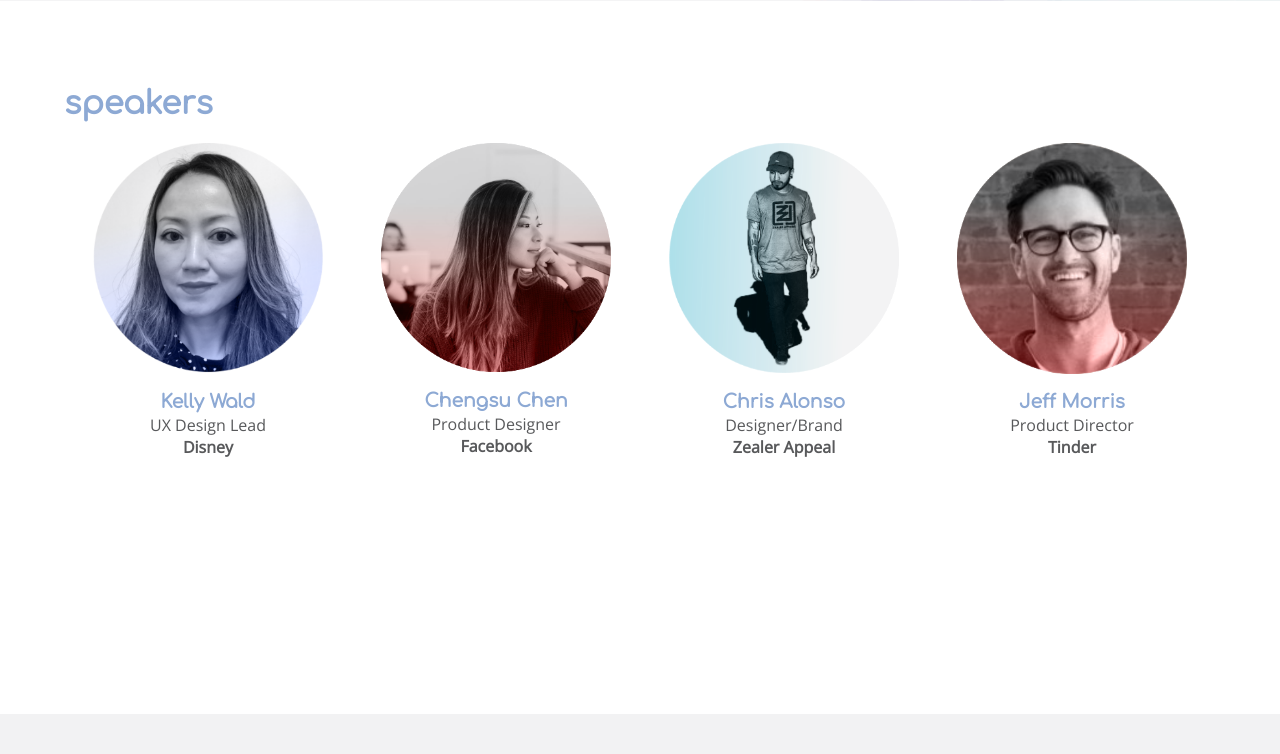
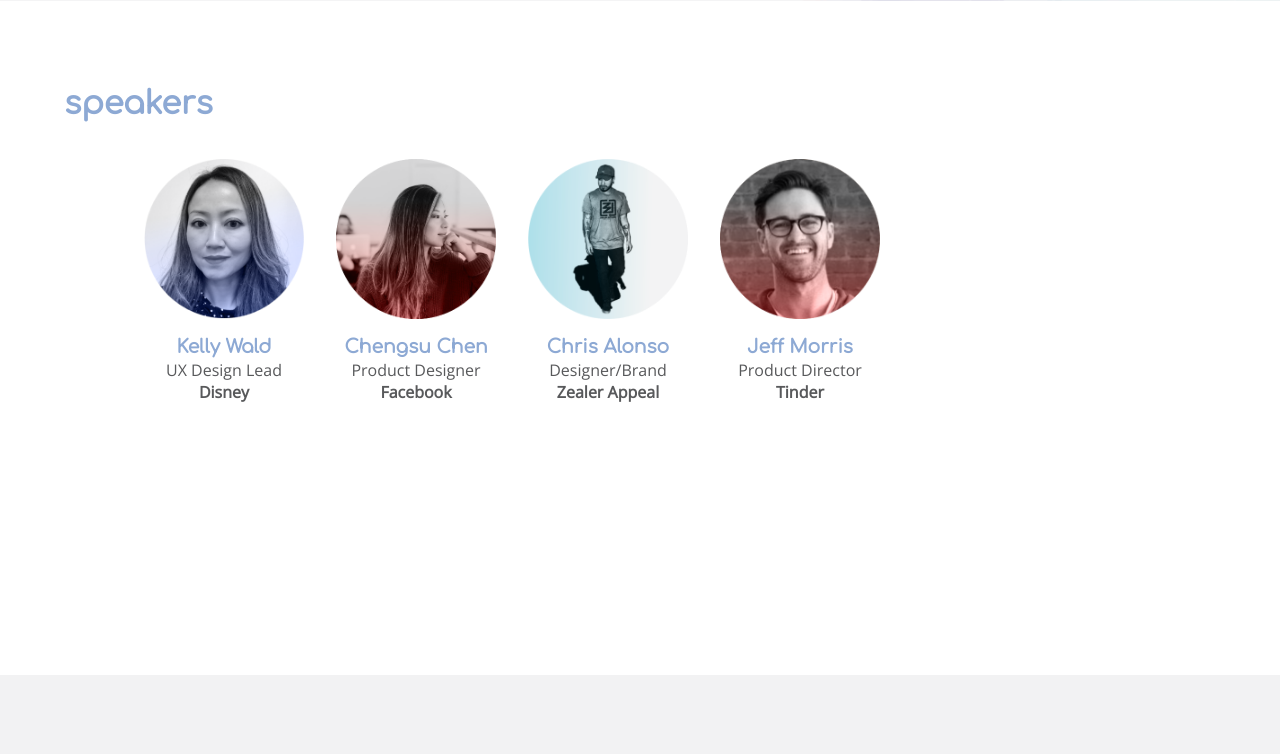
Before and after one commit to Bruin-Entrepreneurs/designathon_2020, a PHP site: page /index.html in a window 1280 px wide; the page is wider, and only the part inside the window is pictured. Shown: the part 1523-2277 px from the top of that part. Run offline with PHP 8.4, Linux system fonts and the light colour scheme.

Commit message:
Changed css for speaker pics so they adapt to browser size

```diff
--- a/base.css
+++ b/base.css
@@ -205,19 +205,26 @@ h4, p {
 }
 
 #speakers-flex {
+  flex-wrap: wrap;
   margin-left: 0;
+  padding: 0 5%;
   margin-bottom: 15%;
+  /*min-width: 30em;*/
 }
 
 #speaker-card {
-  height: 25%;
-  width: 25%;
+  /*margin: 5% 5%;*/
+  padding: 1em 1em;
+  height: auto;
+  width: auto;
   text-align: center;
 }
 
 .speaker-pics {
-  height: 80%;
-  width: 80%;
+/*  height: 80%;
+  width: 80%;*/
+  height: 10em;
+  width: 10em;
 }
 
 #speaker-name {
```
